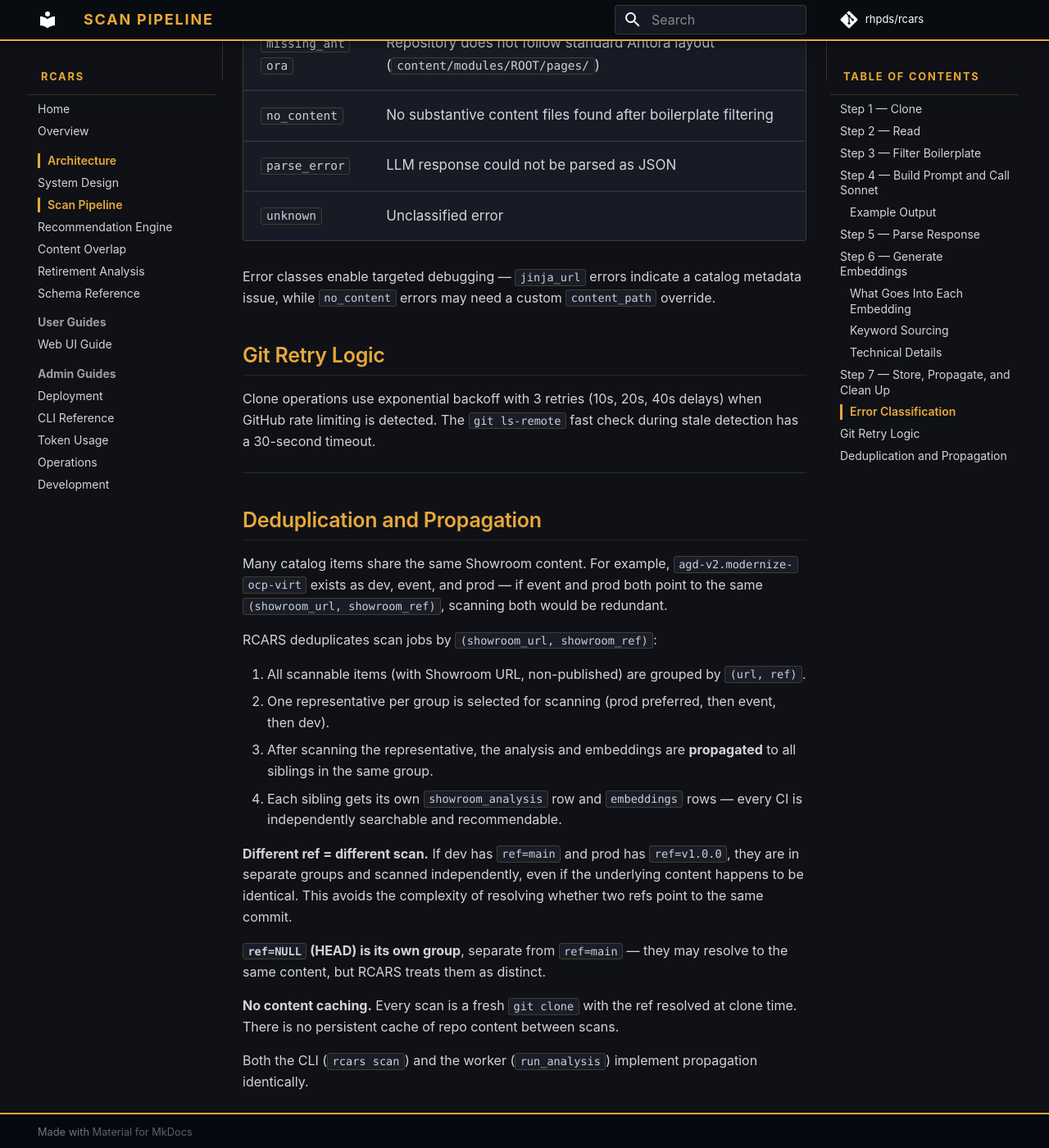
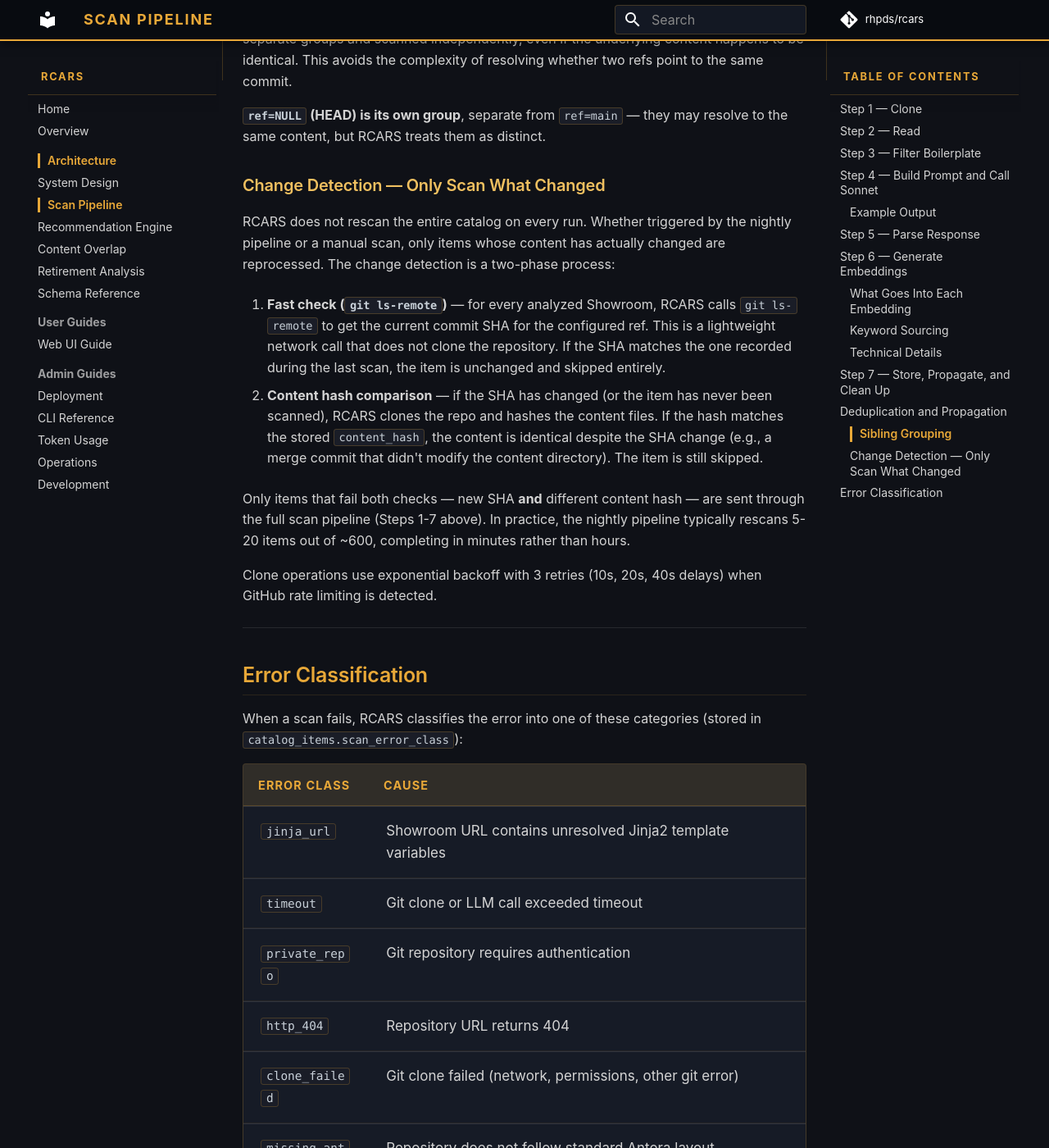
Before and after one commit to rhpds/rcars, an MkDocs documentation site: the page built from docs/architecture/scan-pipeline.md, in a window 1280 px wide and 1400 px high, scrolled down 7584 px. Shown: the whole window at 82% size. Built offline with MkDocs 1.6.1 and Material for MkDocs 9.7.7, drawn with Linux system fonts in a browser that asks for light colours; comment, search, counter and statistics services are not loaded; some of the changed text lies outside the part shown.

Commit message:
docs: Move dedup after Step 7, add change detection section
Deduplication and Propagation now follows Step 7 directly
(was after Error Classification and Git Retry). Added "Change
Detection — Only Scan What Changed" section explaining the
two-phase approach (git ls-remote SHA check → content hash
comparison) and that nightly runs typically rescan 5-20 items
out of ~600. Git retry logic folded into change detection.
Error Classification moved to the end as reference material.

Co-Authored-By: Claude Opus 4.6 (1M context) <noreply@anthropic.com>

```diff
--- a/docs/architecture/scan-pipeline.md
+++ b/docs/architecture/scan-pipeline.md
@@ -146,6 +146,39 @@ The sentence-transformers model requires no external API call — it runs locall
 
 The analysis and embeddings are written to the database. The temporary clone directory is deleted. This cleanup runs in a `finally` block — the clone is always deleted regardless of whether earlier steps succeeded or failed.
 
+---
+
+## Deduplication and Propagation
+
+Many catalog items share the same Showroom content. For example, `agd-v2.modernize-ocp-virt` exists as dev, event, and prod — if event and prod both point to the same `(showroom_url, showroom_ref)`, scanning both would be redundant. With ~600 scannable items in the catalog, deduplication and change detection are essential to keeping the nightly pipeline fast and LLM costs reasonable.
+
+### Sibling Grouping
+
+RCARS deduplicates scan jobs by `(showroom_url, showroom_ref)`:
+
+1. All scannable items (with Showroom URL, non-published) are grouped by `(url, ref)`.
+2. One representative per group is selected for scanning (prod preferred, then event, then dev).
+3. After scanning the representative, the analysis and embeddings are **propagated** to all siblings in the same group.
+4. Each sibling gets its own `showroom_analysis` row and `embeddings` rows — every CI is independently searchable and recommendable.
+
+**Different ref = different scan.** If dev has `ref=main` and prod has `ref=v1.0.0`, they are in separate groups and scanned independently, even if the underlying content happens to be identical. This avoids the complexity of resolving whether two refs point to the same commit.
+
+**`ref=NULL` (HEAD) is its own group**, separate from `ref=main` — they may resolve to the same content, but RCARS treats them as distinct.
+
+### Change Detection — Only Scan What Changed
+
+RCARS does not rescan the entire catalog on every run. Whether triggered by the nightly pipeline or a manual scan, only items whose content has actually changed are reprocessed. The change detection is a two-phase process:
+
+1. **Fast check (`git ls-remote`)** — for every analyzed Showroom, RCARS calls `git ls-remote` to get the current commit SHA for the configured ref. This is a lightweight network call that does not clone the repository. If the SHA matches the one recorded during the last scan, the item is unchanged and skipped entirely.
+
+2. **Content hash comparison** — if the SHA has changed (or the item has never been scanned), RCARS clones the repo and hashes the content files. If the hash matches the stored `content_hash`, the content is identical despite the SHA change (e.g., a merge commit that didn't modify the content directory). The item is still skipped.
+
+Only items that fail both checks — new SHA **and** different content hash — are sent through the full scan pipeline (Steps 1-7 above). In practice, the nightly pipeline typically rescans 5-20 items out of ~600, completing in minutes rather than hours.
+
+Clone operations use exponential backoff with 3 retries (10s, 20s, 40s delays) when GitHub rate limiting is detected.
+
+---
+
 ## Error Classification
 
 When a scan fails, RCARS classifies the error into one of these categories (stored in `catalog_items.scan_error_class`):
@@ -163,28 +196,3 @@ When a scan fails, RCARS classifies the error into one of these categories (stor
 | `unknown` | Unclassified error |
 
 Error classes enable targeted debugging — `jinja_url` errors indicate a catalog metadata issue, while `no_content` errors may need a custom `content_path` override.
-
-## Git Retry Logic
-
-Clone operations use exponential backoff with 3 retries (10s, 20s, 40s delays) when GitHub rate limiting is detected. The `git ls-remote` fast check during stale detection has a 30-second timeout.
-
----
-
-## Deduplication and Propagation
-
-Many catalog items share the same Showroom content. For example, `agd-v2.modernize-ocp-virt` exists as dev, event, and prod — if event and prod both point to the same `(showroom_url, showroom_ref)`, scanning both would be redundant.
-
-RCARS deduplicates scan jobs by `(showroom_url, showroom_ref)`:
-
-1. All scannable items (with Showroom URL, non-published) are grouped by `(url, ref)`.
-2. One representative per group is selected for scanning (prod preferred, then event, then dev).
-3. After scanning the representative, the analysis and embeddings are **propagated** to all siblings in the same group.
-4. Each sibling gets its own `showroom_analysis` row and `embeddings` rows — every CI is independently searchable and recommendable.
-
-**Different ref = different scan.** If dev has `ref=main` and prod has `ref=v1.0.0`, they are in separate groups and scanned independently, even if the underlying content happens to be identical. This avoids the complexity of resolving whether two refs point to the same commit.
-
-**`ref=NULL` (HEAD) is its own group**, separate from `ref=main` — they may resolve to the same content, but RCARS treats them as distinct.
-
-**No content caching.** Every scan is a fresh `git clone` with the ref resolved at clone time. There is no persistent cache of repo content between scans.
-
-Both the CLI (`rcars scan`) and the worker (`run_analysis`) implement propagation identically.
```
